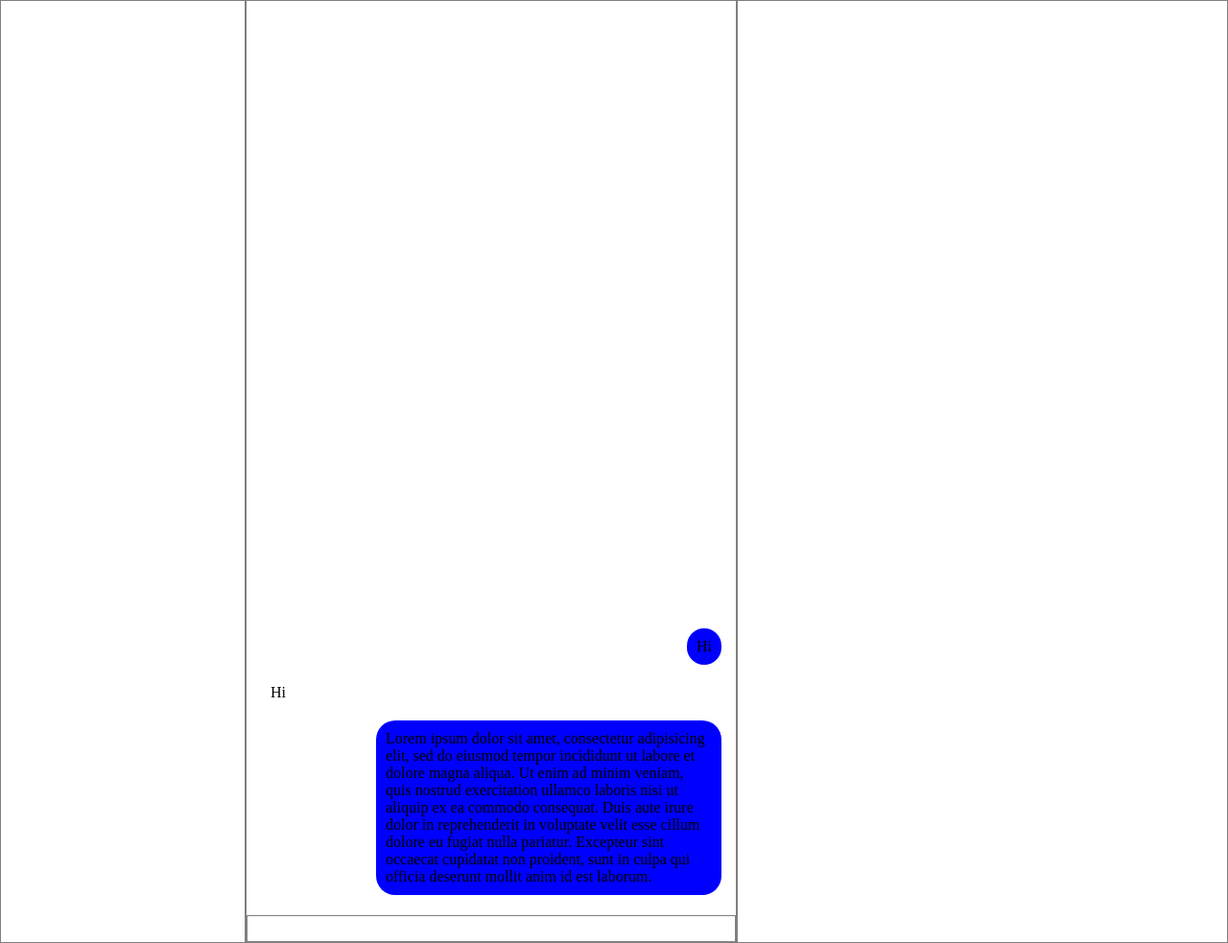
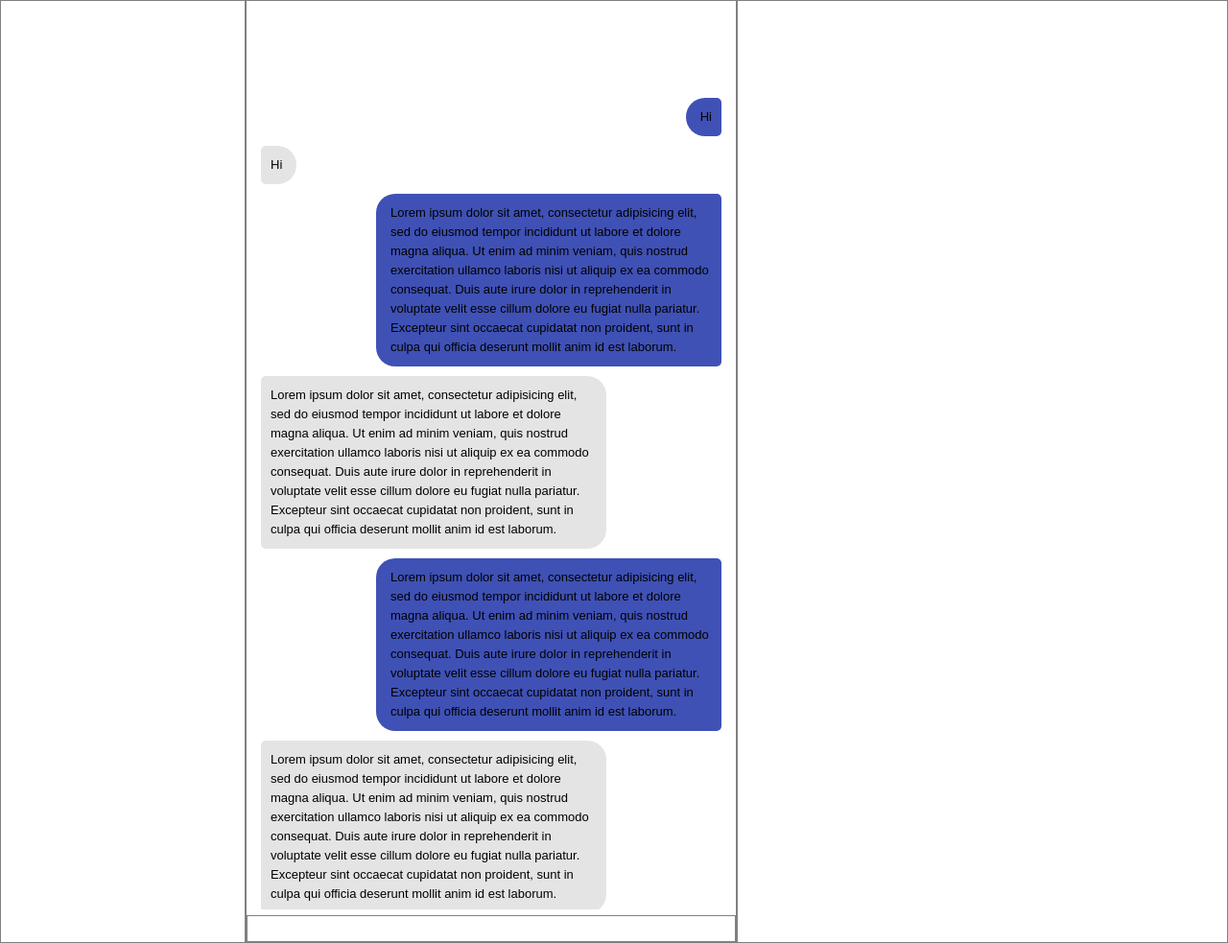
Before and after one commit to sivasurya109/blog, a PHP site: page /chat.php in a window 1280 px wide. Shown: the whole page at 96% size. Run offline with PHP 8.4, Linux system fonts and the light colour scheme.

Commit message:
New Changes

```diff
--- a/chat.php
+++ b/chat.php
@@ -49,6 +49,48 @@
 							<div class="clear"></div>
 						</div>
 
+						<div class="msg">
+							<div class="to">
+								<span class="text">
+									Lorem ipsum dolor sit amet, consectetur adipisicing elit, sed do eiusmod
+									tempor incididunt ut labore et dolore magna aliqua. Ut enim ad minim veniam,
+									quis nostrud exercitation ullamco laboris nisi ut aliquip ex ea commodo
+									consequat. Duis aute irure dolor in reprehenderit in voluptate velit esse
+									cillum dolore eu fugiat nulla pariatur. Excepteur sint occaecat cupidatat non
+									proident, sunt in culpa qui officia deserunt mollit anim id est laborum.
+								</span>
+							</div>
+							<div class="clear"></div>
+						</div>
+
+						<div class="msg">
+							<div class="from">
+								<span class="text">
+									Lorem ipsum dolor sit amet, consectetur adipisicing elit, sed do eiusmod
+									tempor incididunt ut labore et dolore magna aliqua. Ut enim ad minim veniam,
+									quis nostrud exercitation ullamco laboris nisi ut aliquip ex ea commodo
+									consequat. Duis aute irure dolor in reprehenderit in voluptate velit esse
+									cillum dolore eu fugiat nulla pariatur. Excepteur sint occaecat cupidatat non
+									proident, sunt in culpa qui officia deserunt mollit anim id est laborum.
+								</span>
+							</div>
+							<div class="clear"></div>
+						</div>
+
+						<div class="msg">
+							<div class="to">
+								<span class="text">
+									Lorem ipsum dolor sit amet, consectetur adipisicing elit, sed do eiusmod
+									tempor incididunt ut labore et dolore magna aliqua. Ut enim ad minim veniam,
+									quis nostrud exercitation ullamco laboris nisi ut aliquip ex ea commodo
+									consequat. Duis aute irure dolor in reprehenderit in voluptate velit esse
+									cillum dolore eu fugiat nulla pariatur. Excepteur sint occaecat cupidatat non
+									proident, sunt in culpa qui officia deserunt mollit anim id est laborum.
+								</span>
+							</div>
+							<div class="clear"></div>
+						</div>
+
 
 						</div>
 					</div>
--- a/css/style.css
+++ b/css/style.css
@@ -1,6 +1,9 @@
 /*html, body, .container, .box-left, .box-right, .box-center{
     height:100% !important;
 }*/
+*{
+    font-family:sans-serif;
+}
 body{
     padding:0;
     margin:0;
@@ -107,7 +110,9 @@ div{
     bottom:0;
     padding:5px;
     width: 100%;
+    height: 90%;
     margin-bottom:10px;
+    overflow-y:auto;
 }
 
 .chat-input{
@@ -126,15 +131,24 @@ div{
 }
 
 .from, .to{
-    border-radius:20px;
     max-width:75%;
     display:inline-block;
     padding:10px;
+    font-size:13px;
+    line-height:20px;
 }
 
 .from{
-    background-color: blue;
+    background-color: #3F51B5;
     float:right;
+    border-radius:20px 5px 5px 20px;
+    padding-left:15px;
+}
+
+.to{
+    background-color: #e4e4e4;
+    border-radius:5px 20px 20px 5px;
+    padding-right:15px;
 }
 
 
```
Also changed, not shown: scripts/app.js (+11 -0 lines).
